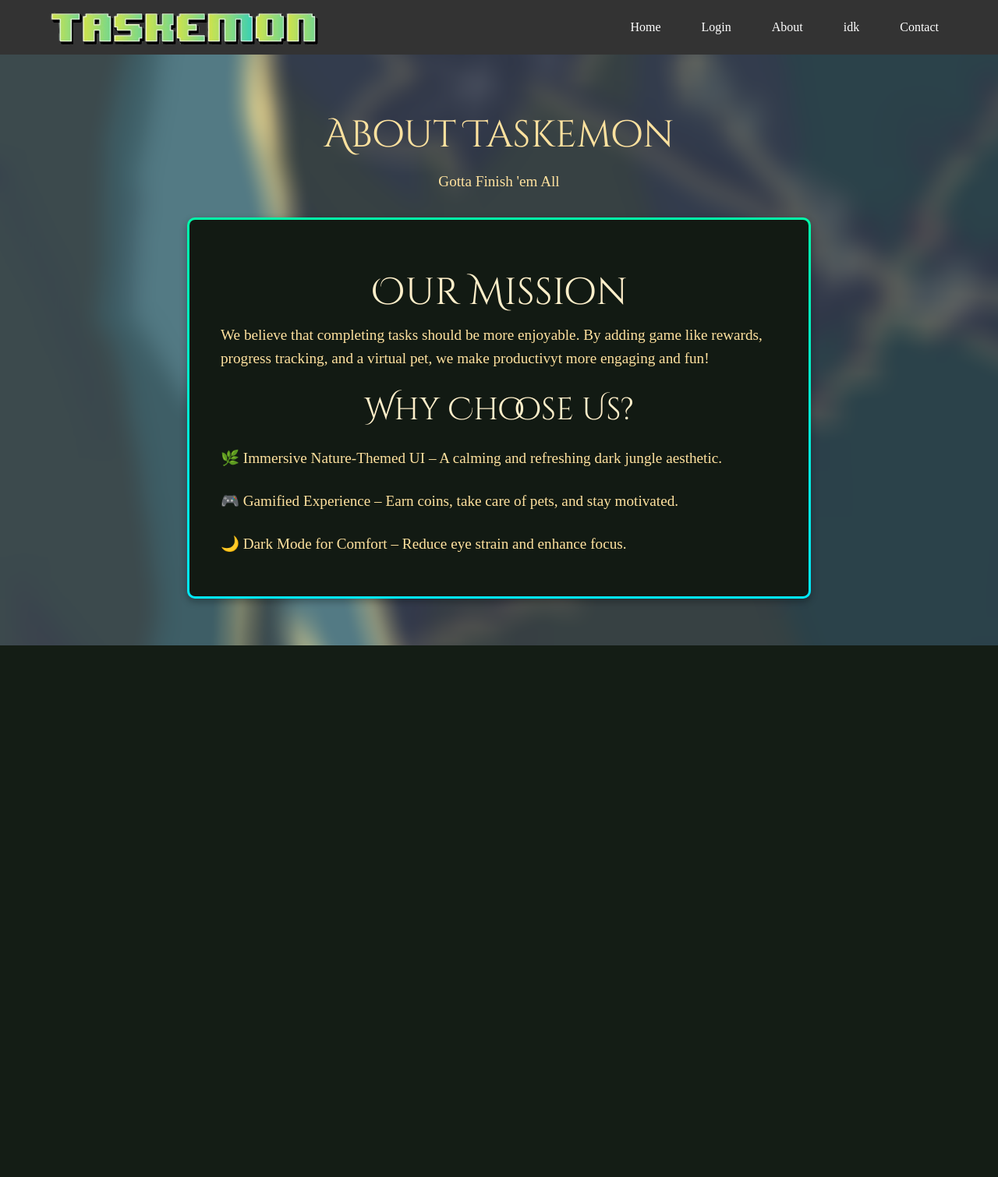
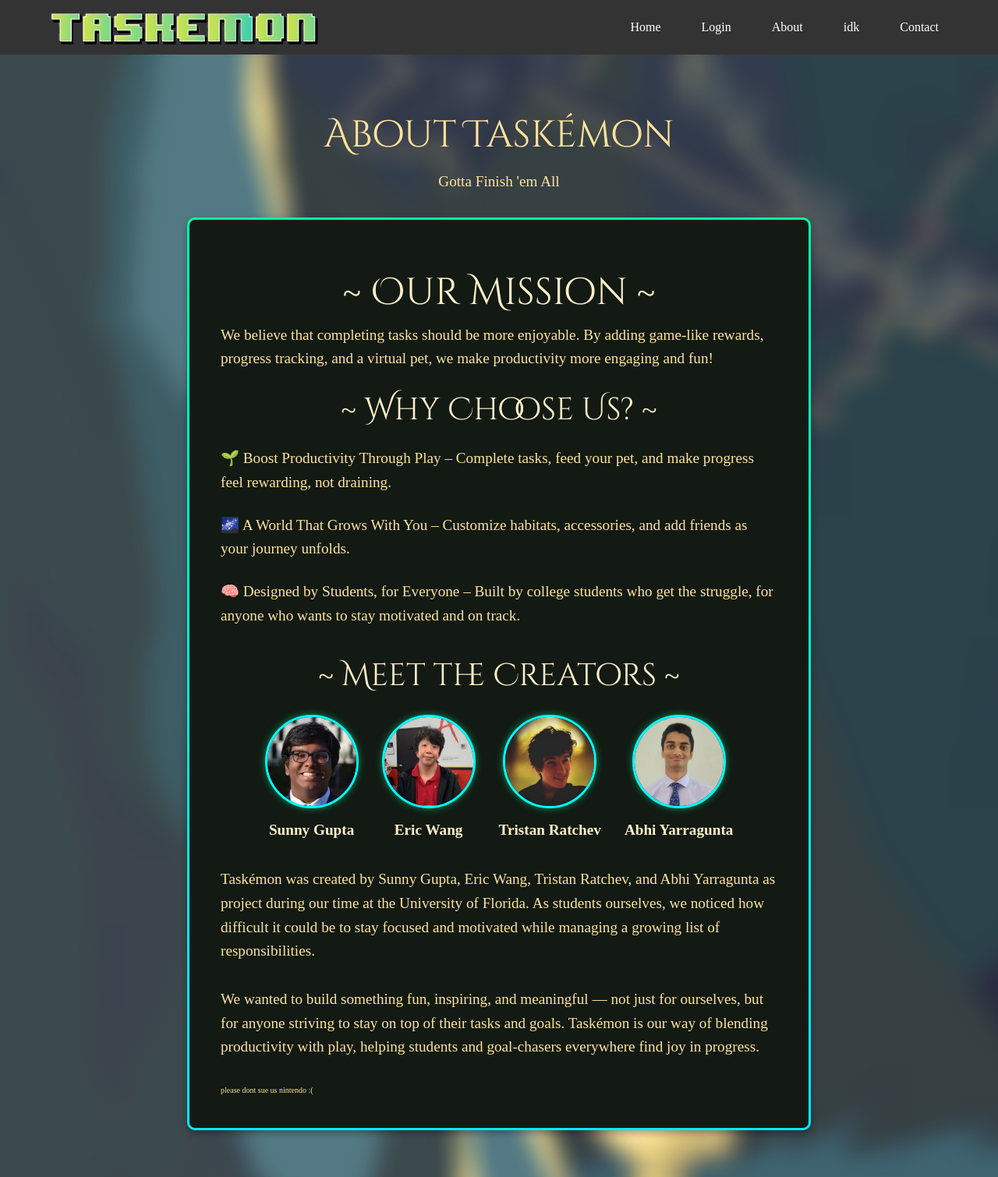
Before and after one commit to Amit-S-G/Section-20254-Group-9_CEN3031Spring25, a PHP site: page /about.php in a window 1280 px wide. Shown: the whole page at 78% size. Before the commit the page ends 828 px from the top, so only its background shows below. Run offline with PHP 8.4, Linux system fonts and the light colour scheme.

Commit message:
Edited about page to add more content

```diff
--- a/about.php
+++ b/about.php
@@ -11,22 +11,55 @@
     <link rel="stylesheet" href="styles/about.css">
 </head>
 <body>
-    <header class = "about-header">
-        <h1> About Taskemon </h1>
-        <p class = "slogan"> Gotta Finish 'em All </p>
+    <header class="about-header">
+        <h1> About Taskémon </h1>
+        <p class="slogan"> Gotta Finish 'em All </p>
     </header>
 
-    <section class = "about-content">
-        <h2 class="mission-title"> Our Mission</h2>
-        <p class="mission"> We believe that completing tasks should be more enjoyable. By adding game like rewards, progress tracking, and a virtual pet, we make productivyt more engaging and fun!</p>
+    <section class="about-content">
+        <h2 class="mission-title"> ~ Our Mission ~ </h2>
+        <p class="mission">
+            We believe that completing tasks should be more enjoyable. By adding game-like rewards, progress tracking, and a virtual pet,
+            we make productivity more engaging and fun!
+        </p>
 
-        <h2>Why Choose Us?</h2>
+        <h2> ~ Why Choose Us? ~ </h2>
         <ul>
-            <li>🌿 Immersive Nature-Themed UI – A calming and refreshing dark jungle aesthetic.</li>
-            <li>🎮 Gamified Experience – Earn coins, take care of pets, and stay motivated.</li>
-            <li>🌙 Dark Mode for Comfort – Reduce eye strain and enhance focus.</li>
+            <li>🌱 Boost Productivity Through Play – Complete tasks, feed your pet, and make progress feel rewarding, not draining.</li>
+            <li>🌌 A World That Grows With You – Customize habitats, accessories, and add friends as your journey unfolds.</li>
+            <li>🧠 Designed by Students, for Everyone – Built by college students who get the struggle, for anyone who wants to stay motivated and on track.</li>
         </ul>
+
+        <h2> ~ Meet the Creators ~ </h2>
+
+        <div class="creator-grid">
+            <div class="creator-card">
+                <img src="img/icons/creator-icons/sunny_gupta.png" alt="Sunny Gupta">
+                <p class = "creator-name">Sunny Gupta</p>
+            </div>
+            <div class="creator-card">
+                <img src="img/icons/creator-icons/eric_wang.png" alt="Eric Wang">
+                <p class = "creator-name">Eric Wang</p>
+            </div>
+            <div class="creator-card">
+                <img src="img/icons/creator-icons/tristan_ratchev.png" alt="Tristan Ratchev">
+                <p class = "creator-name">Tristan Ratchev</p>
+            </div>
+            <div class="creator-card">
+                <img src="img/icons/creator-icons/abhi_yarragunta.png" alt="Abhi Yarragunta">
+                <p class = "creator-name">Abhi Yarragunta</p>
+            </div>
+        </div>
+        <br><br>
+        <p class="creators">
+            Taskémon was created by Sunny Gupta, Eric Wang, Tristan Ratchev, and Abhi Yarragunta as project during our time at the University of Florida.
+            As students ourselves, we noticed how difficult it could be to stay focused and motivated while managing a growing list of responsibilities.
+            <br><br>
+            We wanted to build something fun, inspiring, and meaningful — not just for ourselves, but for anyone striving to stay on top of their tasks and goals.
+            Taskémon is our way of blending productivity with play, helping students and goal-chasers everywhere find joy in progress.
+        </p>
+        <br><br>
+        <p class="surely-not-right"> please dont sue us nintendo :&#40; </p>
     </section>
-
 </body>
 </html>
--- a/contact.php
+++ b/contact.php
@@ -16,7 +16,7 @@
     </header>
 
     <section class="contact-container">
-        <h2>Get in Touch</h2>
+        <h2> ~ Get in Touch ~ </h2>
         <p class ="get-in-touch">If you have any questions, feedback, or suggestions, feel free to reach out.</p>
 
         <form action="https://api.web3forms.com/submit" method="POST" class="contact-form">
--- a/login.php
+++ b/login.php
@@ -17,7 +17,7 @@ session_start(); // Start session for login
 <body>
     <div class="container">
         <form action="<?php echo htmlspecialchars($_SERVER["PHP_SELF"]); ?>" method="post">
-            <h2>Welcome to Taskemon</h2>
+            <h2>Welcome to TaskÉmon</h2>
             <br><br>
 
             <?php
--- a/pages/profile.php
+++ b/pages/profile.php
@@ -35,7 +35,6 @@ $background_color = $profile['background_color'] ?? '#1a1a1a';
     <meta charset="UTF-8">
     <title>Your Profile</title>
     <link rel="stylesheet" href="../styles/profile.css">
-    <link rel="stylesheet" href="https://cdnjs.cloudflare.com/ajax/libs/font-awesome/6.4.2/css/all.min.css">
 </head>
 <body>
 
--- a/styles/about.css
+++ b/styles/about.css
@@ -83,3 +83,45 @@ ul{
 ul li{
     padding: 12px 0;
 }
+
+.creator-grid {
+    display: flex;
+    justify-content: center;
+    gap: 30px;
+    margin-top: 30px;
+    flex-wrap: wrap;
+}
+
+.creator-card {
+    text-align: center;
+    color: #ffe29f;
+}
+
+.creator-card img {
+    width: 120px;
+    height: 120px;
+    object-fit: cover;
+    border-radius: 50%;
+    border: 3px solid #00ffff;
+    box-shadow: 0 0 10px #00ffaa80;
+    transition: transform 0.3s ease;
+}
+
+.creator-card img:hover {
+    transform: scale(1.05);
+}
+
+.creator-card p {
+    margin-top: 10px;
+    font-weight: bold;
+}
+
+.creator-name
+{
+    color: #ffefca;
+}
+
+.surely-not-right
+{
+    font-size: 10px;
+}
```
Also changed, not shown: img/icons/creator-icons/abhi_yarragunta.png (added), img/icons/creator-icons/eric_wang.png (added), img/icons/creator-icons/sunny_gupta.png (added), img/icons/creator-icons/tristan_ratchev.png (added).
